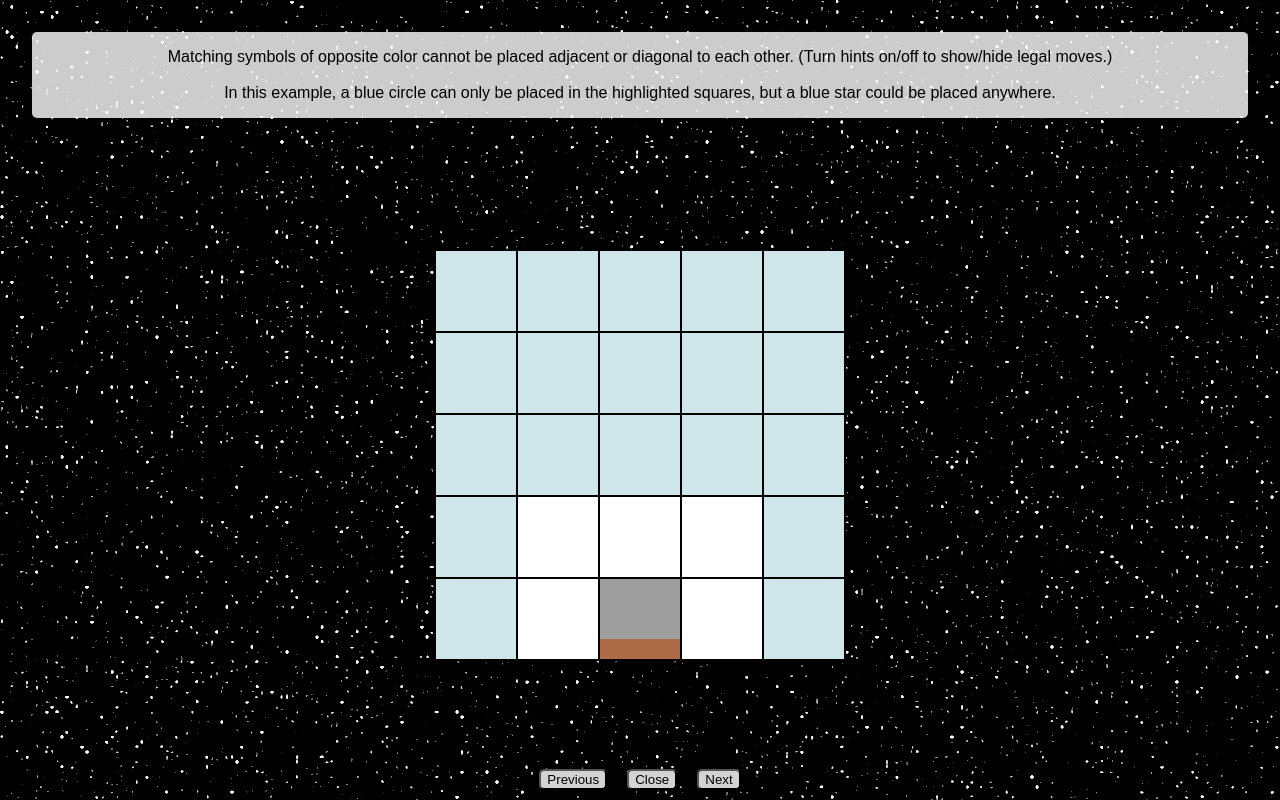
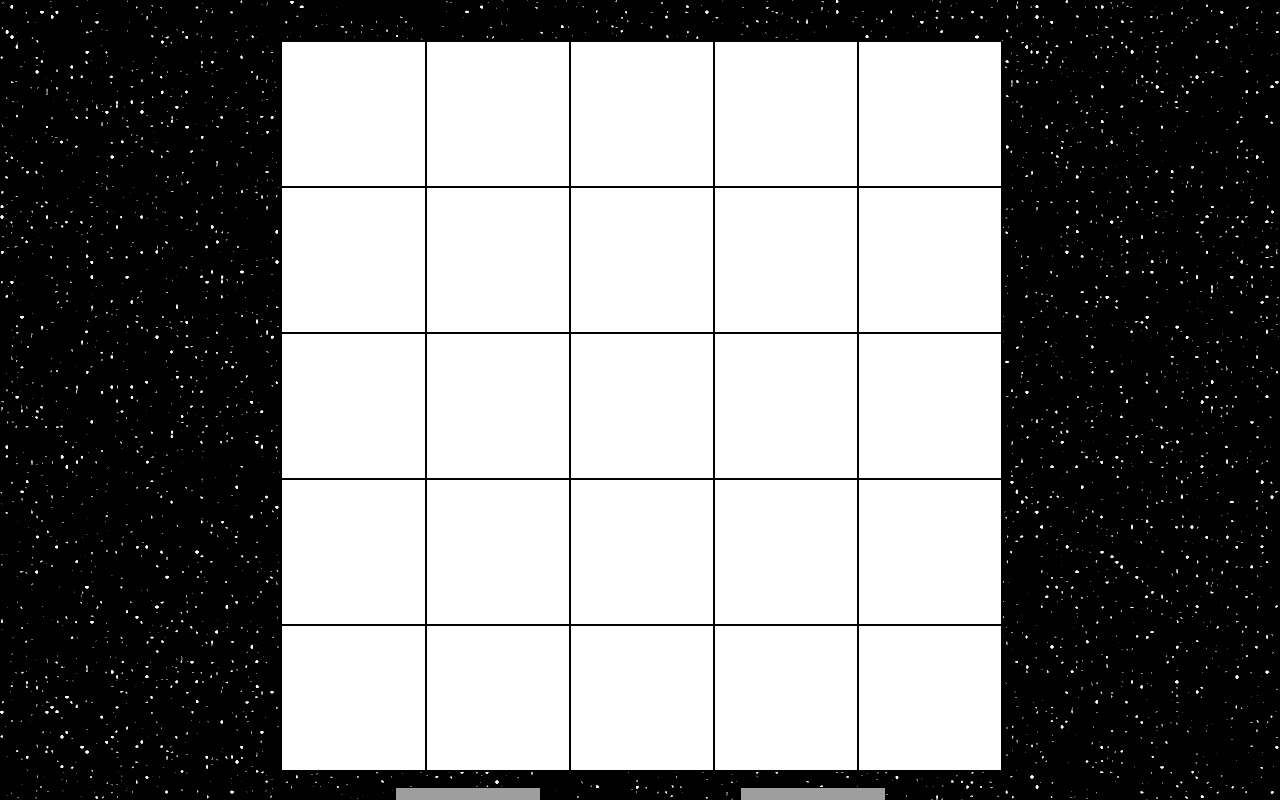
Before and after one commit to skedwards88/stars_circles_game, a React app: page / in a window 1280 px wide. Shown: the top 800 px of the page. Built offline with nearby package versions, Linux system fonts and the light colour scheme; grey boxes are pictures that could not be loaded; what mobile-drag-drop would draw is missing.

Commit message:
hide rules at start

```diff
--- a/src/App.js
+++ b/src/App.js
@@ -17,7 +17,6 @@ polyfill({
 // todo
 // make sure works on various width/orientation
 // add tests for getSurroundingIndexes and other helpers
-// new favicon
 // local storage
 // figure out "is missing in props validation" in eslint react plugin
 
@@ -321,8 +320,8 @@ function Undo({ playHistory, setPlayHistory }) {
 }
 
 function Rules() {
-  const [showRules, setShowRules] = React.useState(true);
-  const [currentRule, setCurrentRule] = React.useState(2);
+  const [showRules, setShowRules] = React.useState(false);
+  const [currentRule, setCurrentRule] = React.useState(0);
 
   function closeRules() {
     setShowRules(false);
```
